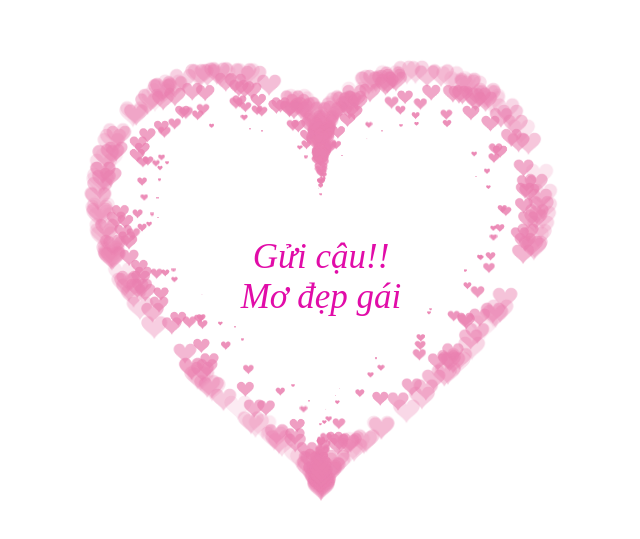
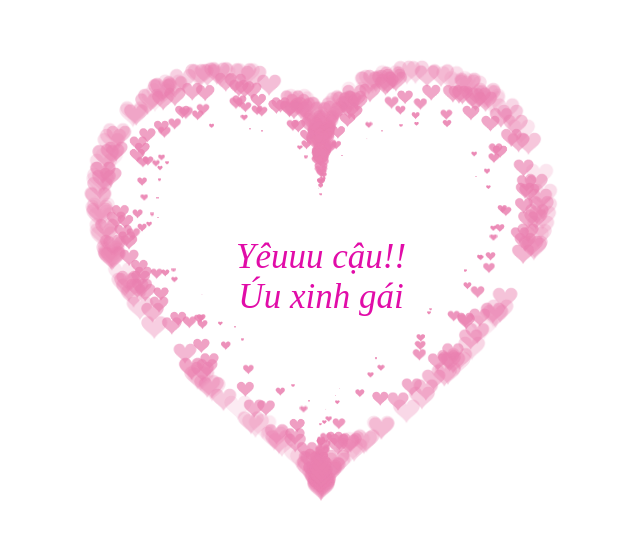
Before and after one commit to lantuyan/modepgai, a plain HTML site: page index.html in a window 1280 px wide. Shown: the part 123-662 px from the top of the page, without its empty margins (319-959 px from the left). Drawn offline with Linux system fonts and the light colour scheme.

Commit message:
Update index.html

```diff
--- a/index.html
+++ b/index.html
@@ -529,7 +529,7 @@ var ParticlePool = (function() {
         align-items: center;
         justify-content: center;
         margin-bottom: 5px;
-        text-align: center;">Gửi cậu!! </br> Mơ đẹp gái</div>
+        text-align: center;">Yêuuu cậu!! </br> Úu xinh gái</div>
 
  </BODY>
 
```
